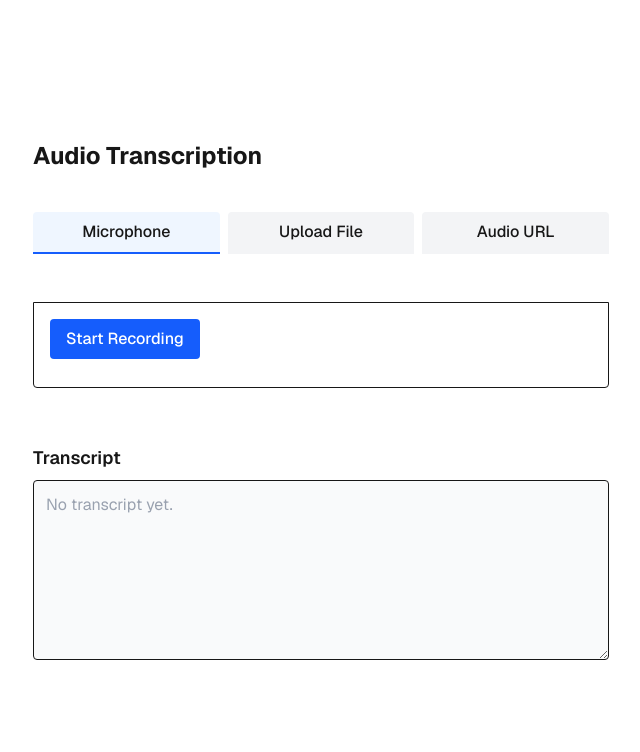
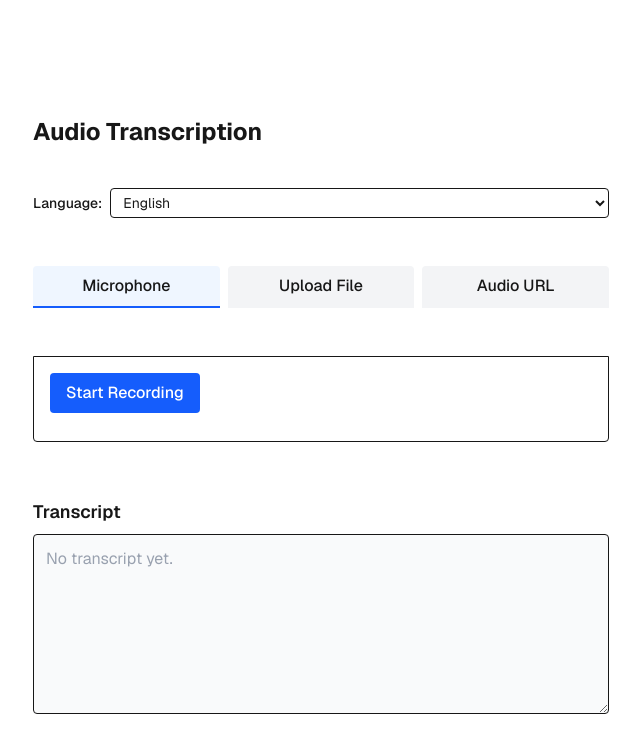
Before and after one commit to miguelcarrascoq/nextjs-audio-transcription, a Next.js app: page / in a window 1280 px wide. Shown: the top 752 px of the page, without its empty margins (319-959 px from the left). Built offline with nearby package versions, Linux system fonts and the light colour scheme.

Commit message:
Add language selection for audio transcription and update API request

```diff
--- a/src/app/api/transcribe/route.ts
+++ b/src/app/api/transcribe/route.ts
@@ -6,6 +6,7 @@ export async function POST(req: NextRequest) {
   const formData = await req.formData();
   const file = formData.get("file");
   const url = formData.get("url");
+  const language = formData.get("language") || "en-US";
   const geminiApiKey = process.env.GEMINI_API_KEY;
 
   if (!file && !url) {
@@ -27,6 +28,7 @@ export async function POST(req: NextRequest) {
     const base64Audio = nodeBuffer.toString("base64");
     // Use a supported Gemini model for audio (e.g., gemini-1.5-pro-latest)
     const model = "gemini-1.5-pro-latest";
+    const prompt = `Transcribe this audio to plain text in ${language}.`;
     const geminiRes = await fetch(`https://generativelanguage.googleapis.com/v1beta/models/${model}:generateContent?key=${geminiApiKey}`, {
       method: "POST",
       headers: { "Content-Type": "application/json" },
@@ -34,7 +36,7 @@ export async function POST(req: NextRequest) {
         contents: [
           { role: "user", parts: [
             { inline_data: { mime_type: "audio/wav", data: base64Audio } },
-            { text: "Transcribe this audio to plain text." }
+            { text: prompt }
           ] }
         ]
       })
--- a/src/app/page.tsx
+++ b/src/app/page.tsx
@@ -8,12 +8,26 @@ const TABS = [
 	{ label: "Audio URL", value: "url" },
 ];
 
+const LANGUAGES = [
+	{ label: "English", value: "en-US" },
+	{ label: "Spanish", value: "es-ES" },
+	{ label: "French", value: "fr-FR" },
+	{ label: "German", value: "de-DE" },
+	{ label: "Italian", value: "it-IT" },
+	{ label: "Portuguese", value: "pt-PT" },
+	{ label: "Chinese", value: "zh-CN" },
+	{ label: "Japanese", value: "ja-JP" },
+	{ label: "Korean", value: "ko-KR" },
+	// Add more as needed
+];
+
 export default function Home() {
 	const [audioUrl, setAudioUrl] = useState("");
 	const [transcript, setTranscript] = useState("");
 	const [loading, setLoading] = useState(false);
 	const [tab, setTab] = useState("mic");
 	const [isRecording, setIsRecording] = useState(false);
+	const [language, setLanguage] = useState("en-US");
 	const recognitionRef = useRef<any>(null);
 	const fileInputRef = useRef<HTMLInputElement>(null);
 
@@ -21,7 +35,7 @@ export default function Home() {
 	const startMicTranscribe = () => {
 		if (typeof window !== "undefined" && "webkitSpeechRecognition" in window) {
 			const recognition = new (window as any).webkitSpeechRecognition();
-			recognition.lang = "en-US";
+			recognition.lang = language;
 			recognition.onresult = (event: any) => {
 				setTranscript(event.results[0][0].transcript);
 			};
@@ -55,6 +69,7 @@ export default function Home() {
 		setTranscript("");
 		const formData = new FormData();
 		formData.append("file", file);
+		formData.append("language", language);
 		try {
 			const res = await fetch("/api/transcribe", {
 				method: "POST",
@@ -76,6 +91,7 @@ export default function Home() {
 		setTranscript("");
 		const formData = new FormData();
 		formData.append("url", audioUrl);
+		formData.append("language", language);
 		try {
 			const res = await fetch("/api/transcribe", {
 				method: "POST",
@@ -96,6 +112,24 @@ export default function Home() {
 				<h1 className="text-xl sm:text-2xl font-bold mb-2 text-center sm:text-left">
 					Audio Transcription
 				</h1>
+				<div className="flex flex-col sm:flex-row gap-2 mb-4 w-full items-center">
+					<label htmlFor="lang" className="font-medium text-sm min-w-fit">
+						Language:
+					</label>
+					<select
+						id="lang"
+						className="border rounded px-2 py-1 text-sm flex-1 min-w-[120px]"
+						value={language}
+						onChange={(e) => setLanguage(e.target.value)}
+						disabled={loading}
+					>
+						{LANGUAGES.map((l) => (
+							<option key={l.value} value={l.value}>
+								{l.label}
+							</option>
+						))}
+					</select>
+				</div>
 				<div className="flex gap-1 sm:gap-2 mb-4 w-full overflow-x-auto">
 					{TABS.map((t) => (
 						<button
```
